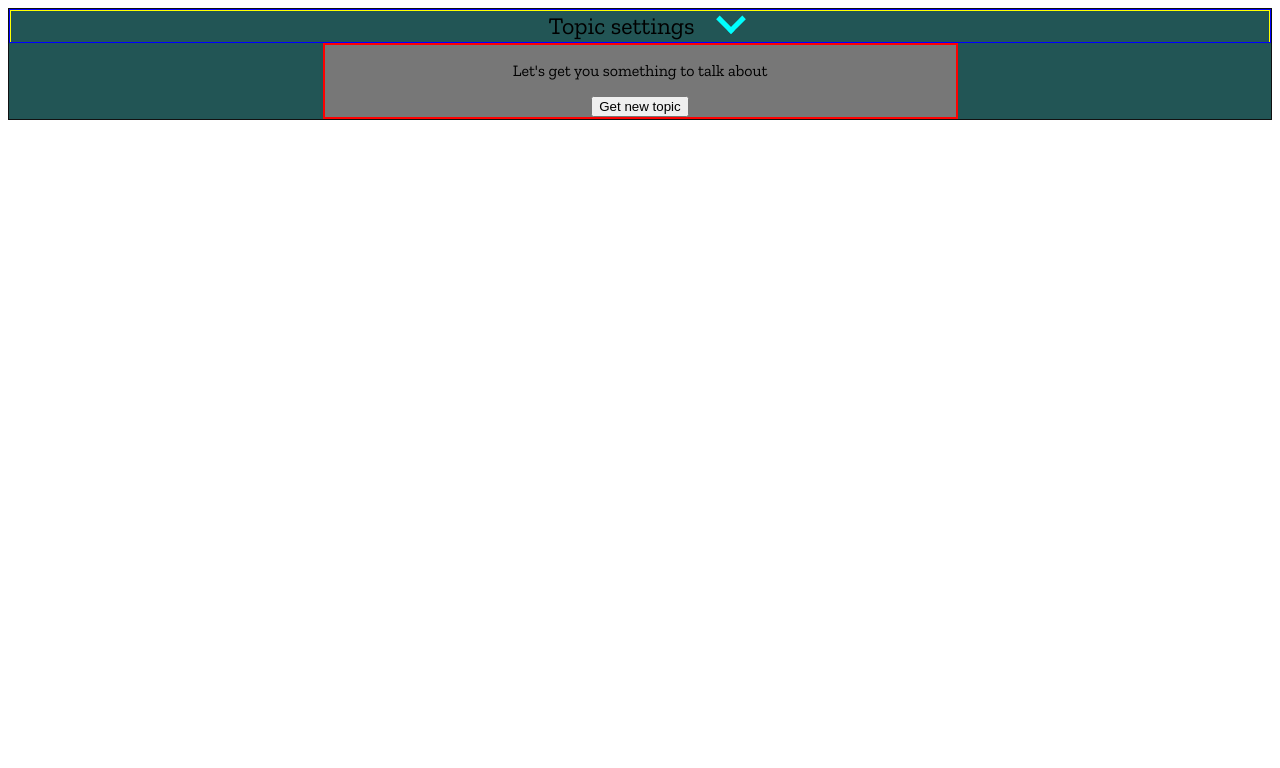
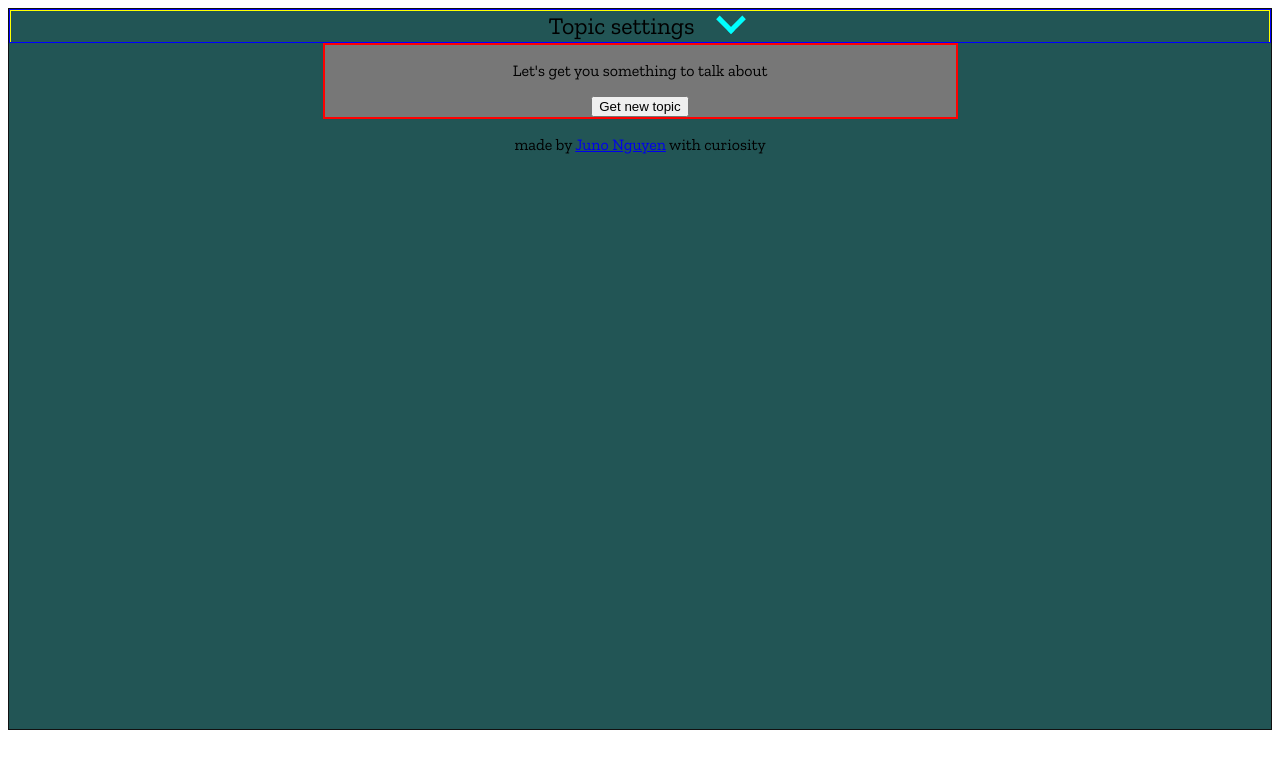
Before and after one commit to JunoNgx/chattie, a Vue app: page / in a window 1280 px wide. Shown: the top 768 px of the page. Built offline with nearby package versions, Linux system fonts and the light colour scheme.

Commit message:
Implement footer

```diff
--- a/src/App.vue
+++ b/src/App.vue
@@ -6,6 +6,7 @@
     import TopicControl from "./components/TopicControl.vue"
     import PromptDisplay from "./components/PromptDisplay.vue"
     import NoTopicError from "./components/NoTopicError.vue"
+    import Footer from "./components/Footer.vue"
 
     // let promptStr = "Let's get you something to talk about";
     // let enabledTopics: number[] = [];
@@ -15,7 +16,8 @@
         components: {
             TopicControl,
             PromptDisplay,
-            NoTopicError
+            NoTopicError,
+            Footer
         },
         data() {
             return {
@@ -89,6 +91,7 @@
     <NoTopicError
         v-if=hasNoTopicEnabled
     />
+    <Footer />
 </template>
 
 <style lang="sass">
@@ -103,6 +106,7 @@
     border: 1px solid #111
     margin: auto
     max-width: 1280px
+    min-height: 90vh
     background-color: #255
     // @include m.mobile
     //     background-color: #255
--- /dev/null
+++ b/src/components/Footer.vue
@@ -0,0 +1,12 @@
+<template>
+    <div class="footer">
+        <p>made by <a href="https://junongx.com/" rel="noopener noreferrer" target="_blank">Juno Nguyen</a> with curiosity</p>
+    </div>
+</template>
+
+<style lang="sass">
+
+.footer
+    text-align: center
+
+</style>
```
